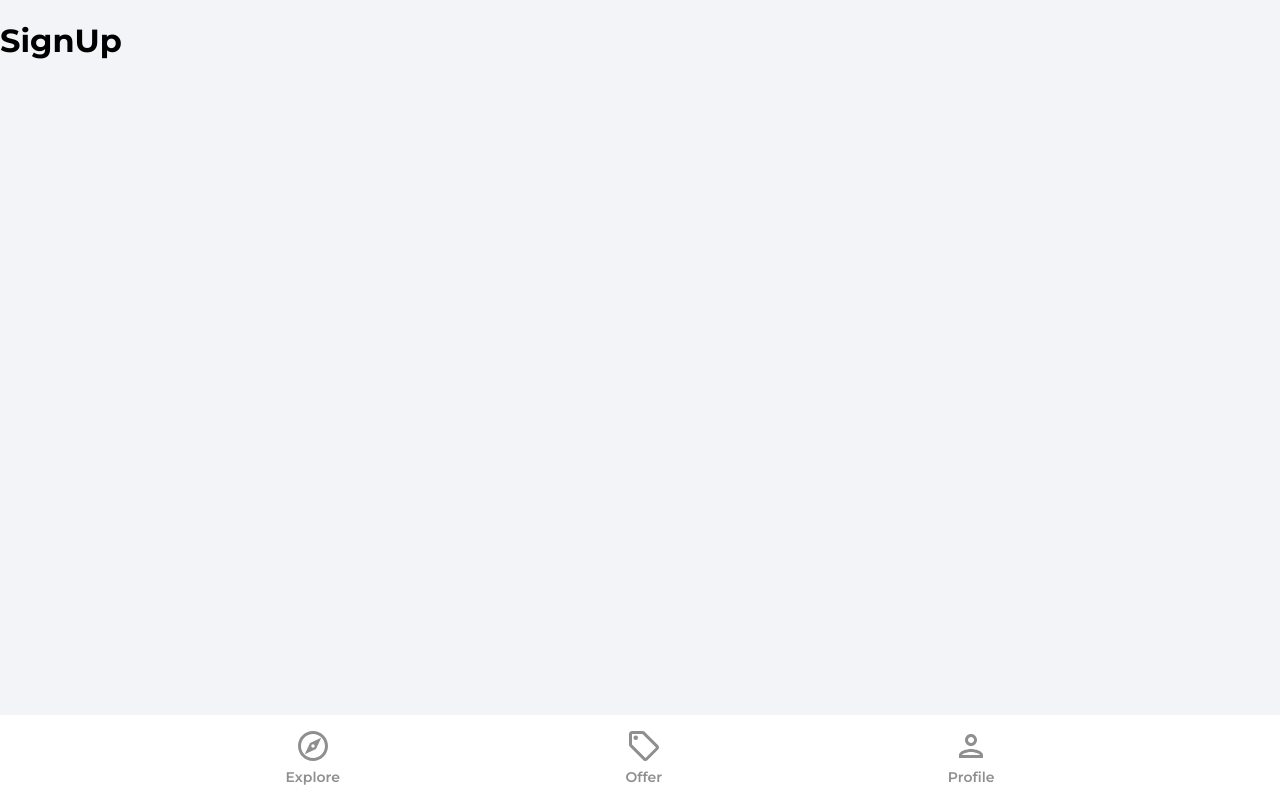
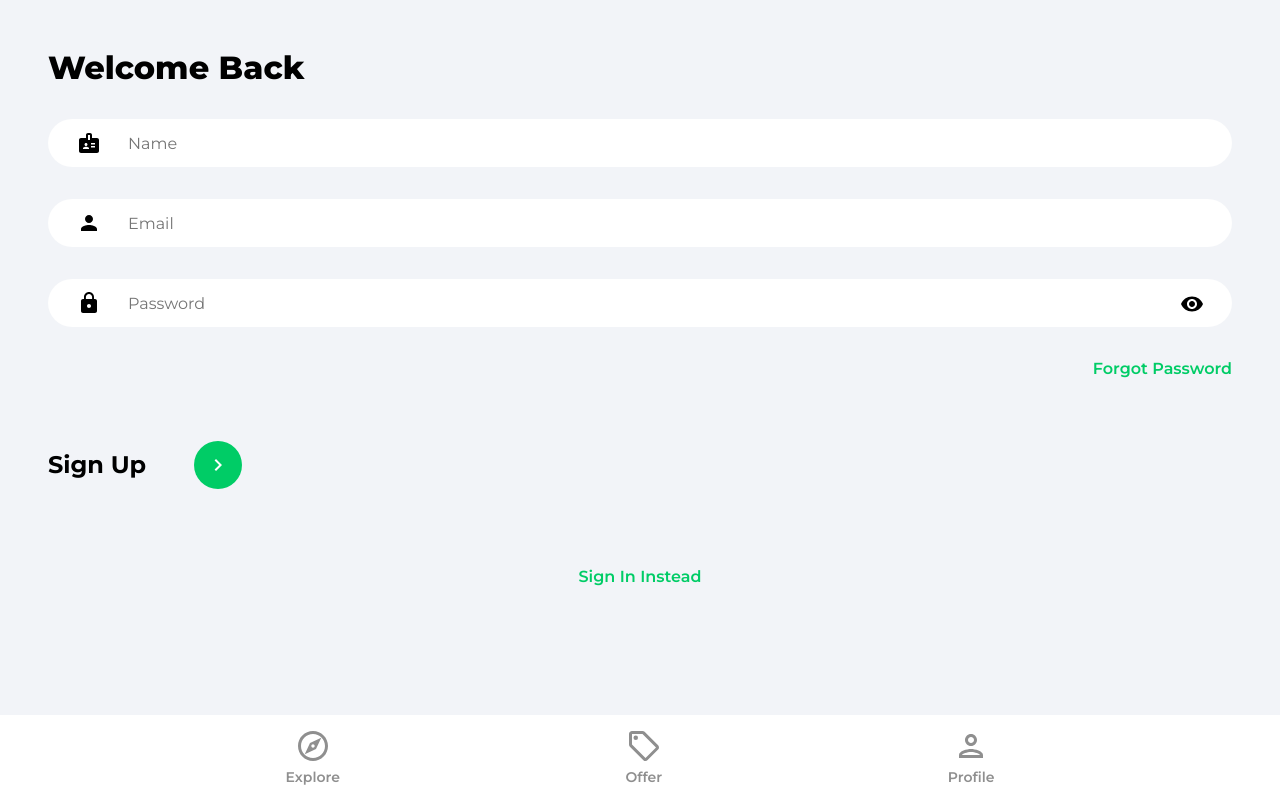
Before and after one commit to Shman-Dee/housing-market, a React (Create React App) app: page /sign-up in a window 1280 px wide. Built offline with nearby package versions, Linux system fonts and the light colour scheme.

Commit message:
added sign in and sign up pages

```diff
--- a/src/pages/SignIn.jsx
+++ b/src/pages/SignIn.jsx
@@ -1,8 +1,74 @@
-import React from 'react'
+import { useState } from 'react'
+import { Link, useNavigate } from 'react-router-dom'
+import { ReactComponent as ArrowRightIcon } from '../assets/svg/keyboardArrowRightIcon.svg'
+import visibilityIcon from '../assets/svg/visibilityIcon.svg'
 
 function SignIn() {
+  const [showPassword, setShowPassword] = useState(false)
+  const [formData, setFormData] = useState({
+    email: '',
+    password: '',
+  })
+
+  const { email, password } = formData
+
+  const navigate = useNavigate()
+
+  const onChange = (e) => {
+    setFormData((prevState) => ({
+      ...prevState,
+      [e.target.id]: e.target.value,
+    }))
+  }
+
   return (
-    <h1>SignIn</h1>
+    <>
+      <div className="pageContainer">
+        <header>
+          <p className="pageHeader">Welcome Back</p>
+        </header>
+
+        <form>
+          <input
+            type="email"
+            className="emailInput"
+            placeholder="Email"
+            id="email"
+            value={email}
+            onChange={onChange}
+          />
+          <div className="passwordInputDiv">
+            <input
+              type={showPassword ? 'text' : 'password'}
+              className="passwordInput"
+              placeholder="Password"
+              id="password"
+              value={password}
+              onChange={onChange}
+            />
+            <img
+              src={visibilityIcon}
+              alt="show password"
+              className="showPassword"
+              onClick={() => setShowPassword((prevState) => !prevState)}
+            />
+          </div>
+          <Link to="/forgot-password" className="forgotPasswordLink">
+            Forgot Password
+          </Link>
+          <div className="signInBar">
+            <p className="signInText">Sign In</p>
+            <button className="signInButton">
+              <ArrowRightIcon fill="#ffffff" width-="34px" height="34px" />
+            </button>
+          </div>
+        </form>
+        {/* google oath component */}
+        <Link to="/sign-up" className="registerLink">
+          Sign Up Instead
+        </Link>
+      </div>
+    </>
   )
 }
 
--- a/src/pages/SignUp.jsx
+++ b/src/pages/SignUp.jsx
@@ -1,8 +1,84 @@
-import React from 'react'
+import { useState } from 'react'
+import { Link, useNavigate } from 'react-router-dom'
+import { ReactComponent as ArrowRightIcon } from '../assets/svg/keyboardArrowRightIcon.svg'
+import visibilityIcon from '../assets/svg/visibilityIcon.svg'
 
 function SignUp() {
+  const [showPassword, setShowPassword] = useState(false)
+  const [formData, setFormData] = useState({
+    name: '',
+    email: '',
+    password: '',
+
+  })
+
+  const { name, email, password } = formData
+
+  const navigate = useNavigate()
+
+  const onChange = (e) => {
+    setFormData((prevState) => ({
+      ...prevState,
+      [e.target.id]: e.target.value,
+    }))
+  }
+
   return (
-    <h1>SignUp</h1>
+    <>
+      <div className="pageContainer">
+        <header>
+          <p className="pageHeader">Welcome Back</p>
+        </header>
+
+        <form>
+          <input
+            type="name"
+            className="nameInput"
+            placeholder="Name"
+            id="name"
+            value={name}
+            onChange={onChange}
+          />
+          <input
+            type="email"
+            className="emailInput"
+            placeholder="Email"
+            id="email"
+            value={email}
+            onChange={onChange}
+          />
+          <div className="passwordInputDiv">
+            <input
+              type={showPassword ? 'text' : 'password'}
+              className="passwordInput"
+              placeholder="Password"
+              id="password"
+              value={password}
+              onChange={onChange}
+            />
+            <img
+              src={visibilityIcon}
+              alt="show password"
+              className="showPassword"
+              onClick={() => setShowPassword((prevState) => !prevState)}
+            />
+          </div>
+          <Link to="/forgot-password" className="forgotPasswordLink">
+            Forgot Password
+          </Link>
+          <div className="signUpBar">
+            <p className="signUpText">Sign Up</p>
+            <button className="signUpButton">
+              <ArrowRightIcon fill="#ffffff" width-="34px" height="34px" />
+            </button>
+          </div>
+        </form>
+        {/* google oath component */}
+        <Link to="/sign-in" className="registerLink">
+          Sign In Instead
+        </Link>
+      </div>
+    </>
   )
 }
 
```
